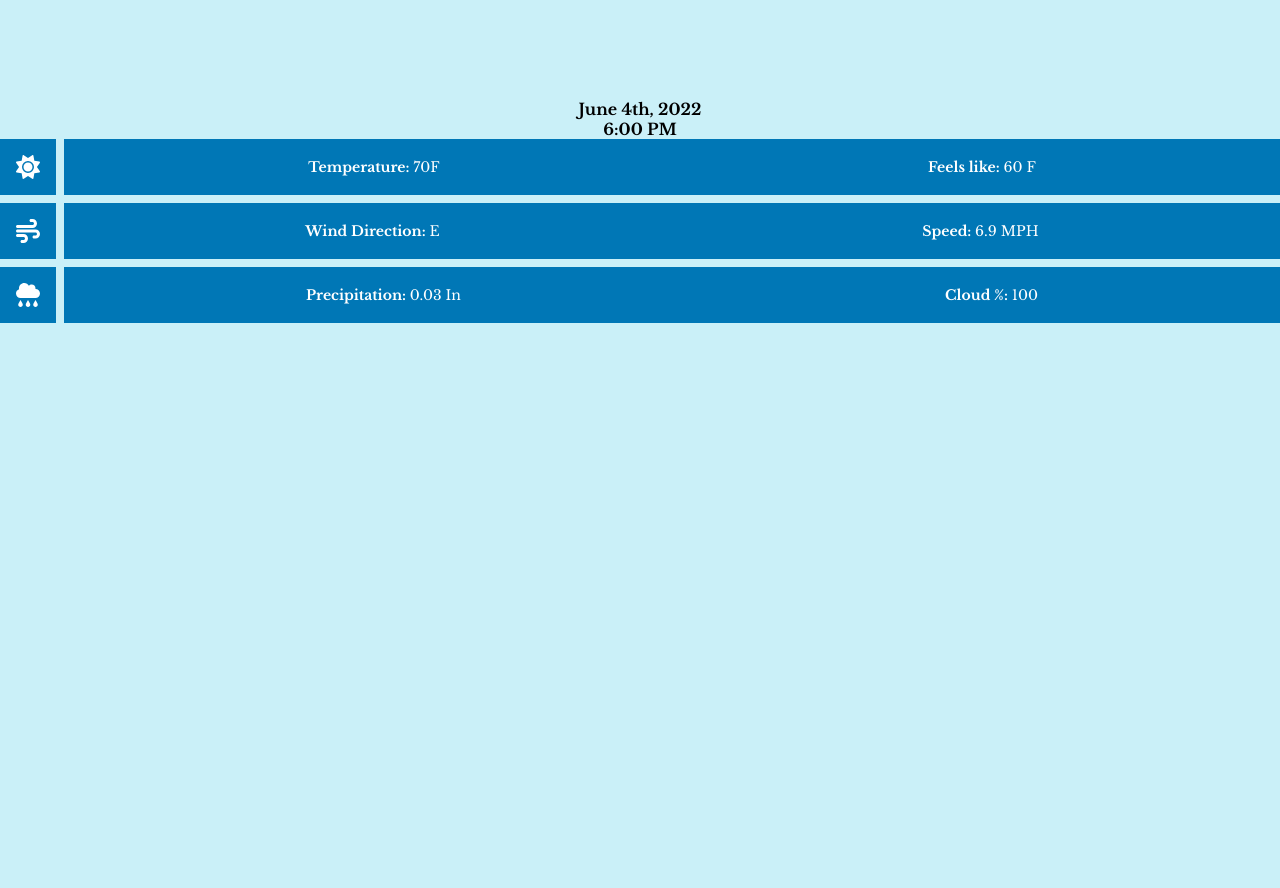
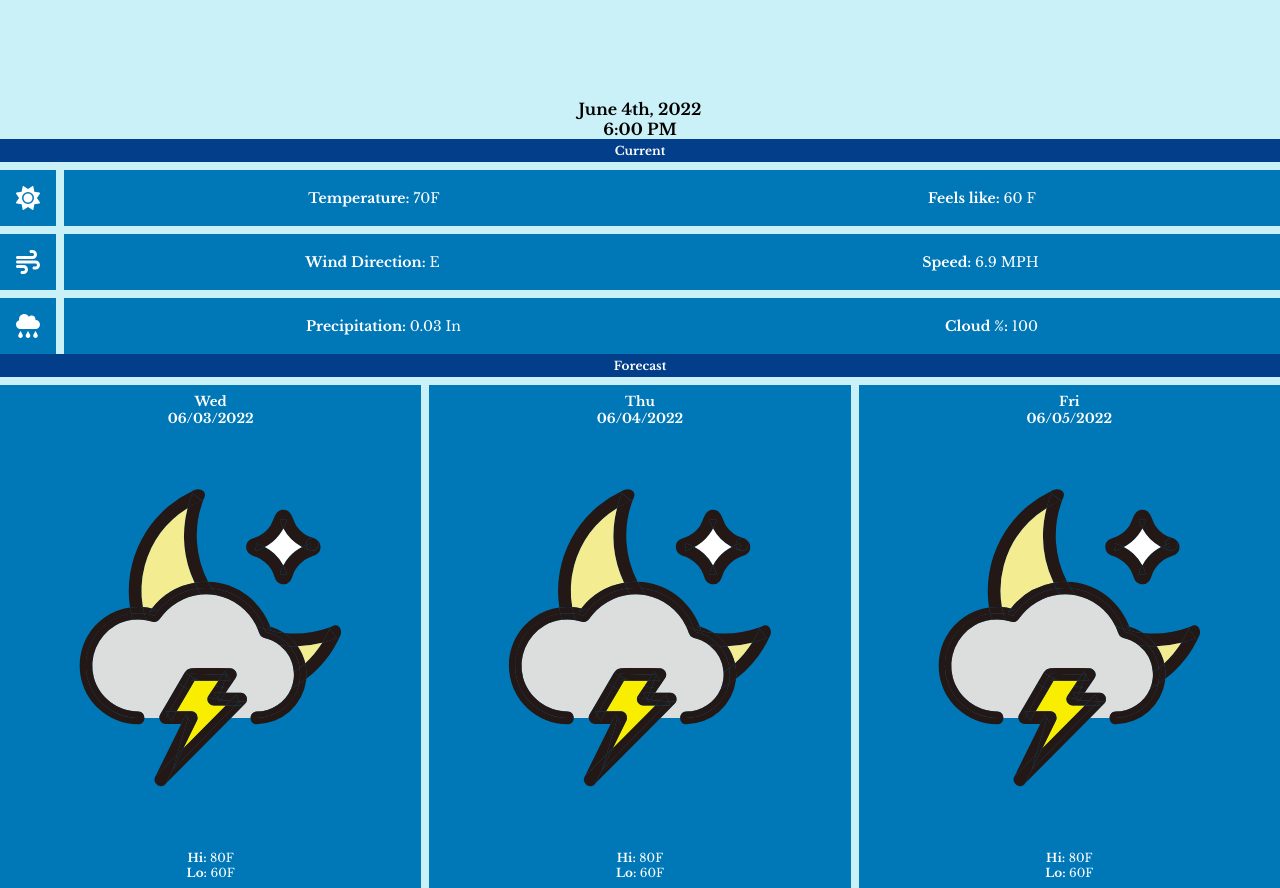
Before and after one commit to JeffHasAGithub/weather-react, a React (Vite) app: page / in a window 1280 px wide. Shown: the part 1020-1908 px from the top of the page. Before the commit the page ends 1343 px from the top, so only its background shows below. Built offline with nearby package versions, Linux system fonts and the light colour scheme; no server answers.

Commit message:
Refactored WForecast component

```diff
--- a/src/App.tsx
+++ b/src/App.tsx
@@ -5,6 +5,7 @@ import WSearch from "./components/weather/wsearch"
 import WLocation from "./components/weather/wlocation"
 import WDisplay from "./components/weather/wdisplay"
 import WCurrent from "./components/weather/wcurrent"
+import WForecast from "./components/weather/wforecast"
 
 import * as Models from "./models"
 
@@ -17,6 +18,7 @@ export default function App() {
 			<WLocation weather={weather} />
 			<WDisplay />
 			<WCurrent />
+			<WForecast />
     </>
   );
 }
--- a/src/components/weather/wcurrent/index.tsx
+++ b/src/components/weather/wcurrent/index.tsx
@@ -15,6 +15,9 @@ export default function WCurrent() {
   return (
 		<>
 			<section className={styles.wcurrent}>
+				<h4 className={styles.title}>
+					Current
+				</h4>
 				<div className={styles.widget}>
 					<div className={styles.head}>
 						<FontAwesomeIcon
--- a/src/components/weather/wcurrent/wcurrent.module.css
+++ b/src/components/weather/wcurrent/wcurrent.module.css
@@ -1,9 +1,19 @@
 .wcurrent {
 	margin: auto;
+
+	color: white;
 
 	display: flex;
 	flex-direction: column;
 	gap: 1rem;
+}
+
+.title {
+	padding: .5rem;
+	font-size: 1.5rem;
+	text-align: center;
+
+	background-color: var(--color-blue-2);
 }
 
 .widget {
@@ -18,18 +28,15 @@
 .head {
 	padding: 2rem;
 
-
-	color: white;
 	background-color: var(--color-blue-3);
 }
 
 .tail {
-	color: white;
-	background-color: var(--color-blue-3);
-
 	font-size: 1.75rem;
 
 	flex-grow: 2;
+
+	background-color: var(--color-blue-3);
 
 	display: flex;
 	justify-content: space-around;
--- a/src/components/weather/wforecast/index.tsx
+++ b/src/components/weather/wforecast/index.tsx
@@ -1,10 +1,10 @@
-import { HStack, VStack, Flex, Spacer } from "@chakra-ui/react"
-import { Square, Text, Image } from "@chakra-ui/react"
-import { FontAwesomeIcon } from "@fortawesome/react-fontawesome";
-import { faTemperatureHigh, faTemperatureLow } from "@fortawesome/free-solid-svg-icons";
+import styles from "./wforecast.module.css"
 
-import * as Models from "../../../../models"
-import * as DateUtils from "../../utils/date_utils";
+import { FontAwesomeIcon } from "@fortawesome/react-fontawesome"
+import { faTemperatureArrowUp, faTemperatureArrowDown } from "@fortawesome/free-solid-svg-icons"
+
+import * as Models from "../../../models"
+import * as DateUtils from "../utils/date_utils";
 
 type Props = {
   forecast: Models.Forecast;
@@ -14,51 +14,49 @@ type Props = {
 
 type TempScale = `F` | `C`;
 
-export default function WForecast({ forecast, location, tempScale }: Props) {
-  return (
-    <VStack>
-      {forecast.forecastday.map((fday, index) => (
-        <HStack key={index} w="100%" bg="gray.200" borderRadius="lg" p={4}>
-          <Flex w="100%">
-            <Square pl={2}>
-              <VStack>
-                <Text>{DateUtils.getWeekday(fday.date)}</Text>
-                <Text>{DateUtils.toLocale(fday.date)}</Text>
-              </VStack>
-            </Square>
-            <Spacer />
-            <Image src={fday.day.condition.icon} />
-            <Spacer />
-            <Square pr={2}>
-              <VStack width="4rem" align="flex-end">
-                {tempScale === "F" ? (
-                  <>
-                    <Text color="red.500">
-                      {fday.day.maxtemp_f}{" "}
-                      <FontAwesomeIcon icon={faTemperatureHigh} />
-                    </Text>
-                    <Text color="blue.500">
-                      {fday.day.mintemp_f}{" "}
-                      <FontAwesomeIcon icon={faTemperatureLow} />
-                    </Text>
-                  </>
-                ) : (
-                  <>
-                    <Text color="red.500">
-                      {fday.day.maxtemp_c}{" "}
-                      <FontAwesomeIcon icon={faTemperatureHigh} />
-                    </Text>
-                    <Text color="blue.500">
-                      {fday.day.mintemp_c}{" "}
-                      <FontAwesomeIcon icon={faTemperatureLow} />
-                    </Text>
-                  </>
-                )}
-              </VStack>
-            </Square>
-          </Flex>
-        </HStack>
-      ))}
-    </VStack>
+export default function WForecast() {
+	return (
+		<>
+			<section className={styles.wforecast}>
+				<h4 className={styles.title}>
+					Forecast
+				</h4>
+				<div className={styles.widgets}>
+					<div className={styles.widget}>
+						<div className={styles.dt}>
+							<h5>Wed</h5>
+							<h5>06/03/2022</h5>
+						</div>
+						<img src="images/1530381_weather_night_rain_storm_icon.svg" />
+						<div className={styles.temps}>
+							<p><strong>Hi:</strong> 80F</p>
+							<p><strong>Lo:</strong> 60F</p>
+						</div>
+					</div>
+					<div className={styles.widget}>
+						<div className={styles.dt}>
+							<h5>Thu</h5>
+							<h5>06/04/2022</h5>
+						</div>
+						<img src="images/1530381_weather_night_rain_storm_icon.svg" />
+						<div className={styles.temps}>
+							<p><strong>Hi:</strong> 80F</p>
+							<p><strong>Lo:</strong> 60F</p>
+						</div>
+					</div>
+					<div className={styles.widget}>
+						<div className={styles.dt}>
+							<h5>Fri</h5>
+							<h5>06/05/2022</h5>
+						</div>
+						<img src="images/1530381_weather_night_rain_storm_icon.svg" />
+						<div className={styles.temps}>
+							<p><strong>Hi:</strong> 80F</p>
+							<p><strong>Lo:</strong> 60F</p>
+						</div>
+					</div>
+				</div>
+			</section>
+		</>
   );
 }
--- /dev/null
+++ b/src/components/weather/wforecast/wforecast.module.css
@@ -0,0 +1,41 @@
+.wforecast {
+	margin: auto;
+
+	color: white;
+}
+
+.title {
+	padding: .5rem;
+	margin-bottom: 1rem;
+
+	font-size: 1.5rem;
+	text-align: center;
+
+	background-color: var(--color-blue-2);
+}
+
+.widgets {
+	display: flex;
+	gap: 1rem;
+}
+
+.widget {
+	padding-block: 1rem;
+	width: 100%;
+	background-color: var(--color-blue-3);
+}
+
+.dt {
+	font-size: 2rem;
+	text-align: center;
+}
+
+.temps {
+	font-size: 1.5rem;
+	text-align: center;
+}
+
+.image {
+	max-width: 100%;
+	height: auto;
+}
```
